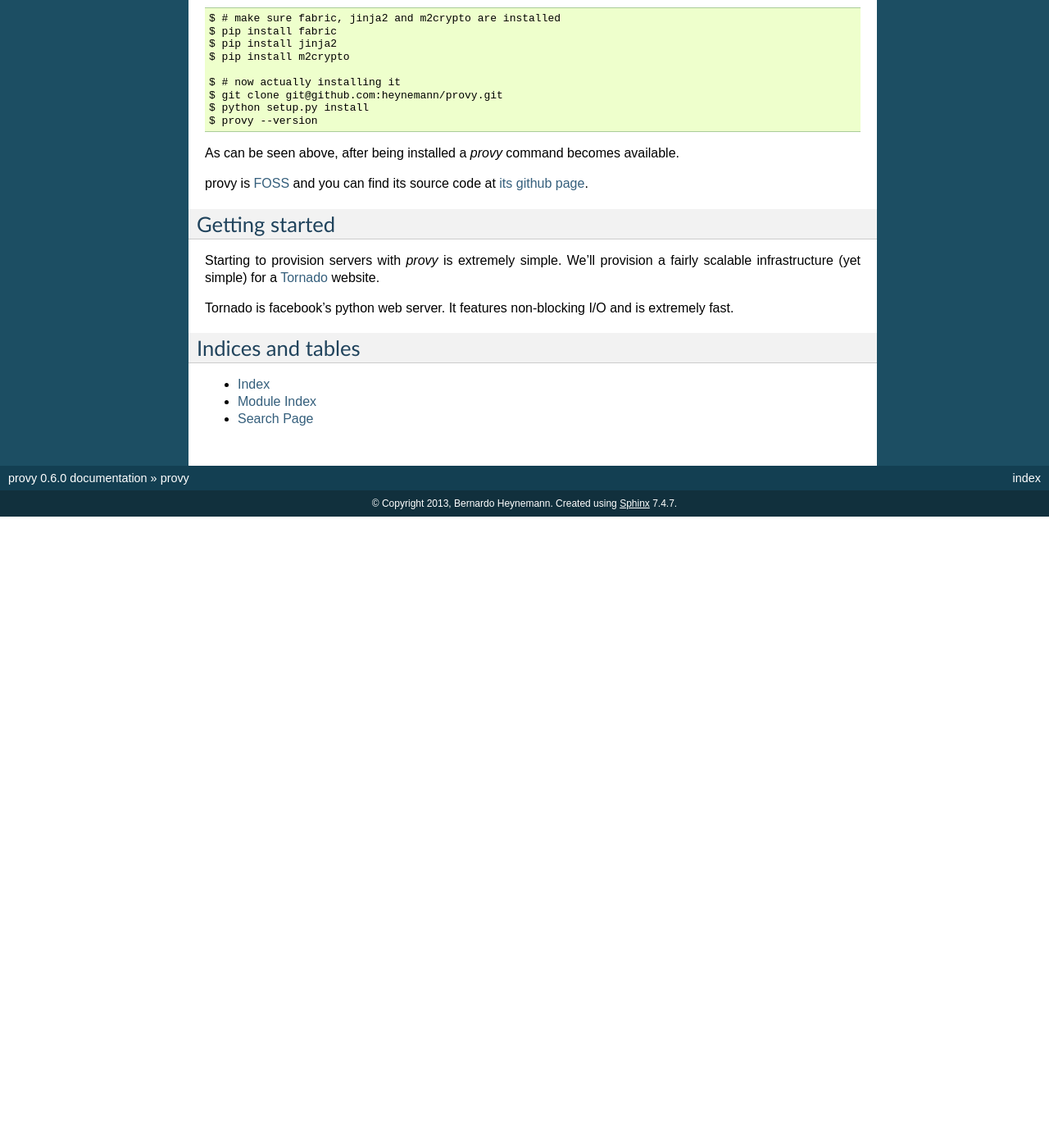
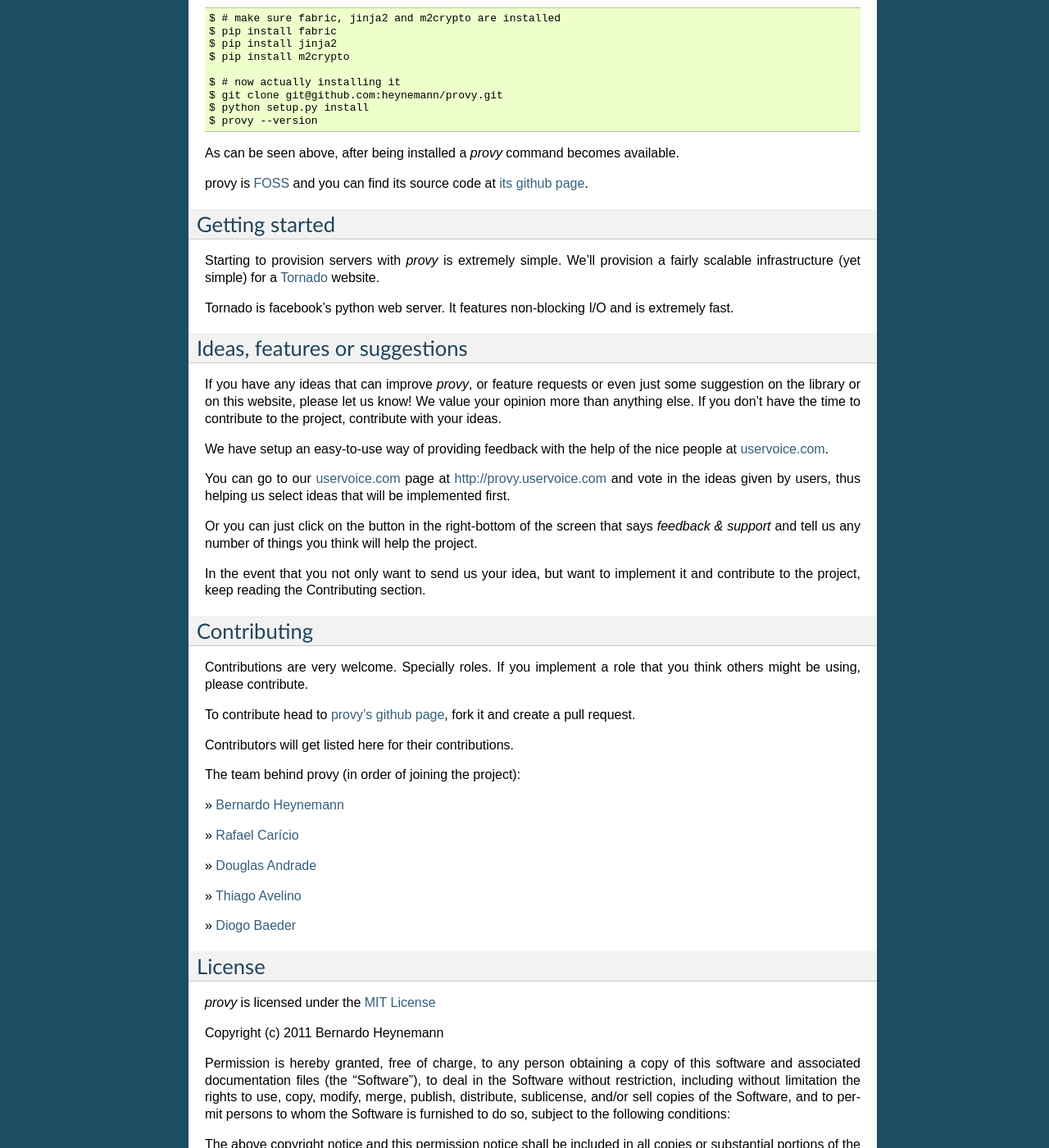
Before and after one commit to python-provy/provy, a Sphinx documentation site: the page built from docs/source/index.rst, in a window 1280 px wide and 1400 px high, scrolled down 1779 px. Shown: the whole window at 82% size. Built offline with Sphinx 7.4.7, drawn with Linux system fonts in a browser that asks for light colours; before the commit the page ends 2409 px from its top, so only the background shows below that; some of the changed text lies outside the part shown.

Commit message:
Documentation updates

```diff
--- /dev/null
+++ b/docs/source/contributing.rst
@@ -0,0 +1,20 @@
+Contributing
+============
+
+Contributions are very welcome. Specially roles. If you implement a role that you think others might be using, please contribute.
+
+To contribute head to `provy's github page <https://github.com/heynemann/provy>`_, fork it and create a pull request.
+
+Contributors will get listed here for their contributions.
+
+The team behind provy (in order of joining the project):
+
+» `Bernardo Heynemann <http://about.me/heynemann>`_
+
+» `Rafael Carício <http://about.me/rafaelcaricio>`_
+
+» `Douglas Andrade <https://github.com/dsarch>`_
+
+» `Thiago Avelino <http://avelino.us/>`_
+
+» `Diogo Baeder <http://diogobaeder.com.br/>`_
--- /dev/null
+++ b/docs/source/ideas.rst
@@ -0,0 +1,12 @@
+Ideas, features or suggestions
+==============================
+
+If you have any ideas that can improve *provy*, or feature requests or even just some suggestion on the library or on this website, please let us know! We value your opinion more than anything else. If you don't have the time to contribute to the project, contribute with your ideas.
+
+We have setup an easy-to-use way of providing feedback with the help of the nice people at `uservoice.com <http://www.uservoice.com/>`_.
+
+You can go to our `uservoice.com <http://www.uservoice.com/>`_ page at http://provy.uservoice.com and vote in the ideas given by users, thus helping us select ideas that will be implemented first.
+
+Or you can just click on the button in the right-bottom of the screen that says *feedback & support* and tell us any number of things you think will help the project.
+
+In the event that you not only want to send us your idea, but want to implement it and contribute to the project, keep reading the Contributing section.
--- a/docs/source/index.rst
+++ b/docs/source/index.rst
@@ -16,6 +16,34 @@ provy
 
 .. include:: getting-started.rst
 
+.. include:: provyfile.rst
+
+.. include:: running.rst
+
+.. include:: what-are-roles.rst
+
+.. include:: using-roles.rst
+
+.. include:: custom-files.rst
+
+.. include:: core-more.rst
+
+.. include:: roles-docs.rst
+
+.. include:: supported-os.rst
+
+.. include:: recipes.rst
+
+.. include:: whos-using.rst
+
+.. include:: ideas.rst
+
+.. include:: contributing.rst
+
+.. include:: contacts.rst
+
+.. include:: license.rst
+
 
 Indices and tables
 ==================
--- /dev/null
+++ b/docs/source/license.rst
@@ -0,0 +1,23 @@
+License
+=======
+
+*provy* is licensed under the `MIT License <http://opensource.org/licenses/MIT>`_
+
+Copyright (c) 2011 Bernardo Heynemann
+
+Permission is hereby granted, free of charge, to any person obtaining a copy of
+this software and associated documentation files (the "Software"), to deal in
+the Software without restriction, including without limitation the rights to use,
+copy, modify, merge, publish, distribute, sublicense, and/or sell copies of the
+Software, and to permit persons to whom the Software is furnished to do so,
+subject to the following conditions:
+
+The above copyright notice and this permission notice shall be included in all
+copies or substantial portions of the Software.
+
+THE SOFTWARE IS PROVIDED "AS IS", WITHOUT WARRANTY OF ANY KIND, EXPRESS OR IMPLIED,
+INCLUDING BUT NOT LIMITED TO THE WARRANTIES OF MERCHANTABILITY, FITNESS FOR A
+PARTICULAR PURPOSE AND NONINFRINGEMENT. IN NO EVENT SHALL THE AUTHORS OR COPYRIGHT
+HOLDERS BE LIABLE FOR ANY CLAIM, DAMAGES OR OTHER LIABILITY, WHETHER IN AN ACTION
+OF CONTRACT, TORT OR OTHERWISE, ARISING FROM, OUT OF OR IN CONNECTION WITH THE
+SOFTWARE OR THE USE OR OTHER DEALINGS IN THE SOFTWARE.
```
Also changed, not shown: docs/source/contacts.rst (added), docs/source/core-more.rst (added), docs/source/custom-files.rst (added), docs/source/provyfile.rst (added), docs/source/recipes.rst (added), docs/source/roles-docs.rst (added), docs/source/running.rst (added), docs/source/supported-os.rst (added), docs/source/using-roles.rst (added), docs/source/what-are-roles.rst (added), docs/source/whos-using.rst (added).
